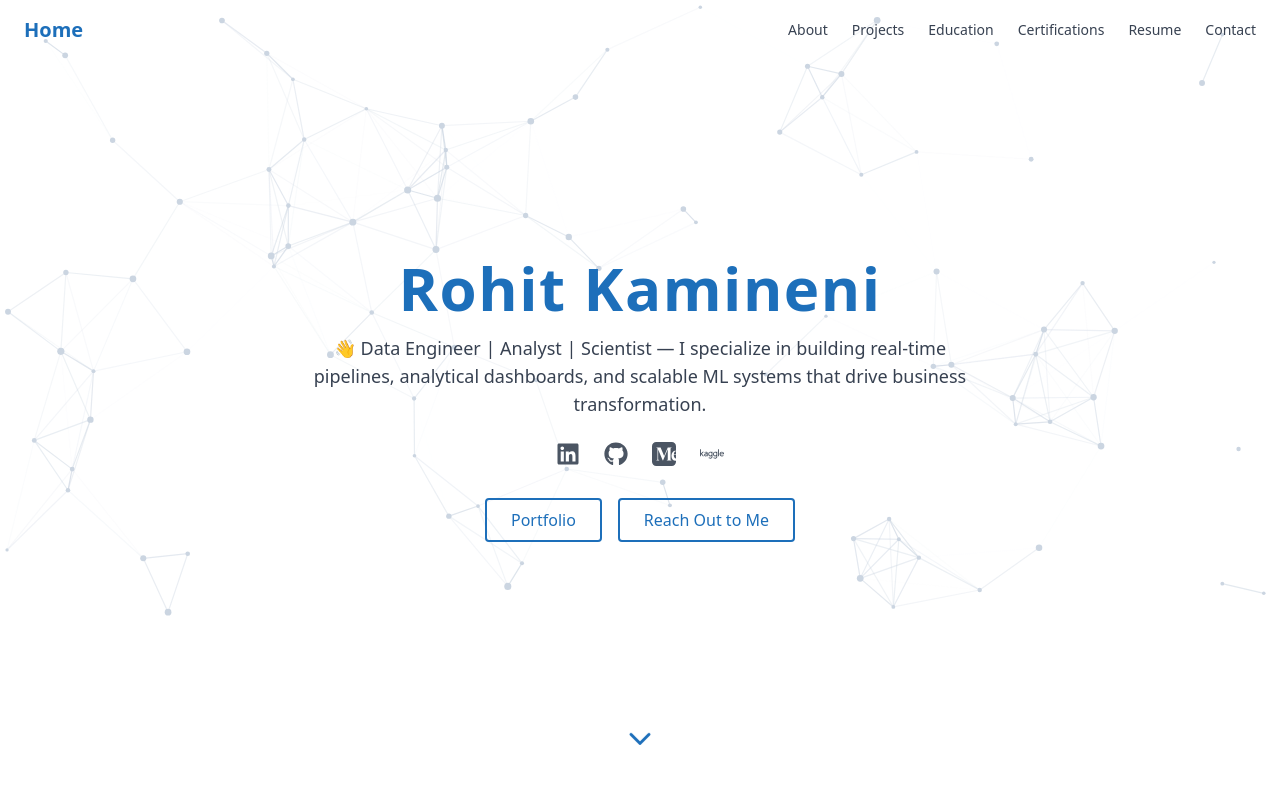
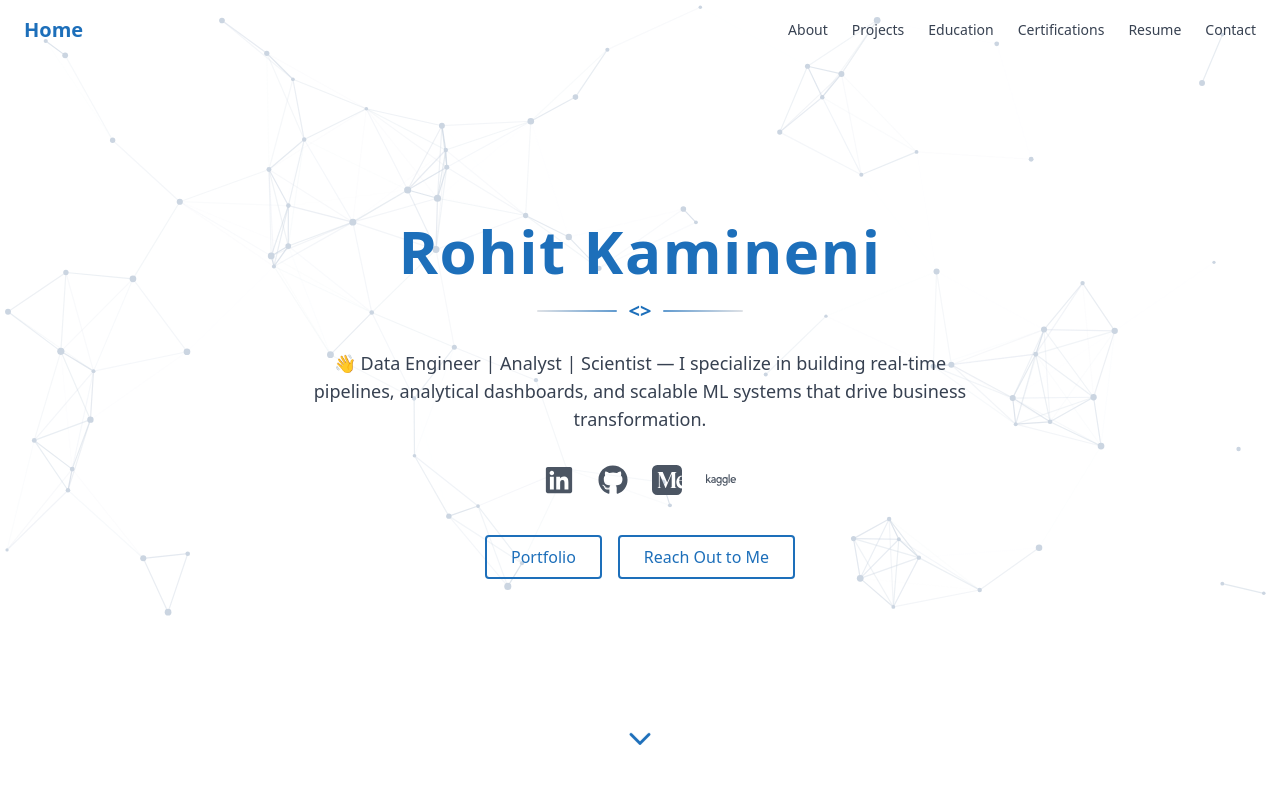
Before and after one commit to kamineni-rohit/rohit-kamineni-website, a React (Vite) app: page / in a window 1280 px wide. Shown: the top 800 px of the page. Built offline with nearby package versions, Linux system fonts and the light colour scheme.

Commit message:
Update Hero section. Add visual separator. Increase size of icons

```diff
--- a/src/components/Hero.jsx
+++ b/src/components/Hero.jsx
@@ -1,4 +1,4 @@
-import { useState } from "react";
+import React, { useState } from "react";
 import { FaGithub, FaLinkedin } from "react-icons/fa";
 import { SiKaggle, SiMedium } from "react-icons/si";
 import { FiChevronDown } from "react-icons/fi";
@@ -25,13 +25,22 @@ const Hero = () => {
           Rohit Kamineni
         </h1>
 
-        <p className="mt-4 max-w-xl sm:max-w-2xl text-base sm:text-lg text-gray-700 leading-relaxed">
+        {/* Modern and Elevated Separator */}
+        <div className="flex items-center justify-center w-64 my-4">
+          <div className="h-[2px] bg-gradient-to-r from-gray-300 to-accent w-20 opacity-70 rounded-full"></div>
+          <span className="text-accent text-xl px-3 font-semibold">
+            &lt;&gt;
+          </span>
+          <div className="h-[2px] bg-gradient-to-r from-accent to-gray-300 w-20 opacity-70 rounded-full"></div>
+        </div>
+
+        <p className="mt-2 max-w-xl sm:max-w-2xl text-base sm:text-lg text-gray-700 leading-relaxed">
           👋 Data Engineer | Analyst | Scientist — I specialize in building
           real-time pipelines, analytical dashboards, and scalable ML systems that
           drive business transformation.
         </p>
 
-        <div className="flex space-x-6 mt-6 text-2xl text-gray-600">
+        <div className="flex space-x-6 mt-8 text-3xl text-gray-600">
           <a
             href="https://linkedin.com/in/rohit-kamineni"
             target="_blank"
@@ -66,7 +75,7 @@ const Hero = () => {
           </a>
         </div>
 
-        <div className="flex flex-col sm:flex-row sm:space-x-4 mt-8 space-y-4 sm:space-y-0">
+        <div className="flex flex-col sm:flex-row sm:space-x-4 mt-10 space-y-4 sm:space-y-0">
           <button
             onClick={scrollToProjects}
             className="px-6 py-2 border-2 border-accent text-accent hover:bg-accent hover:text-white transition rounded"
```
